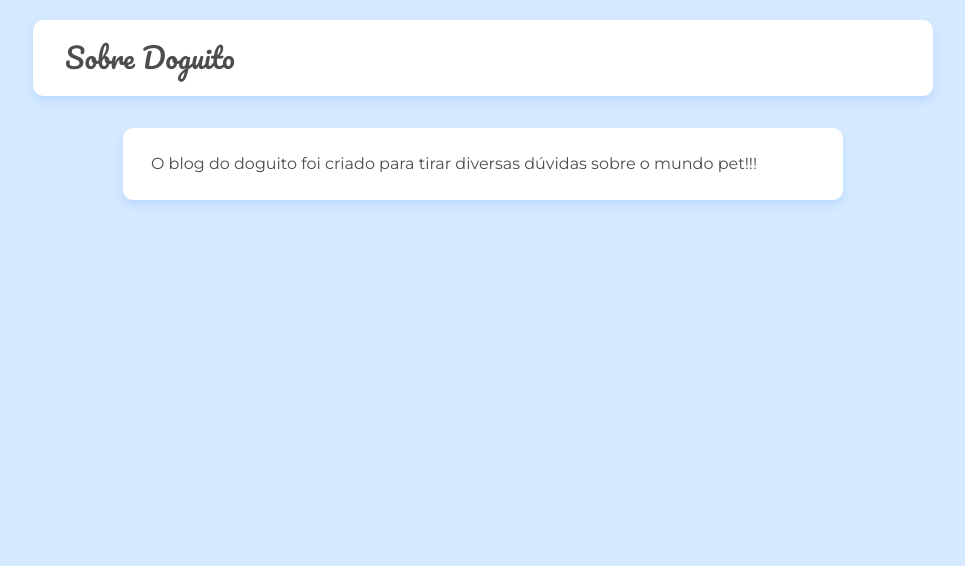
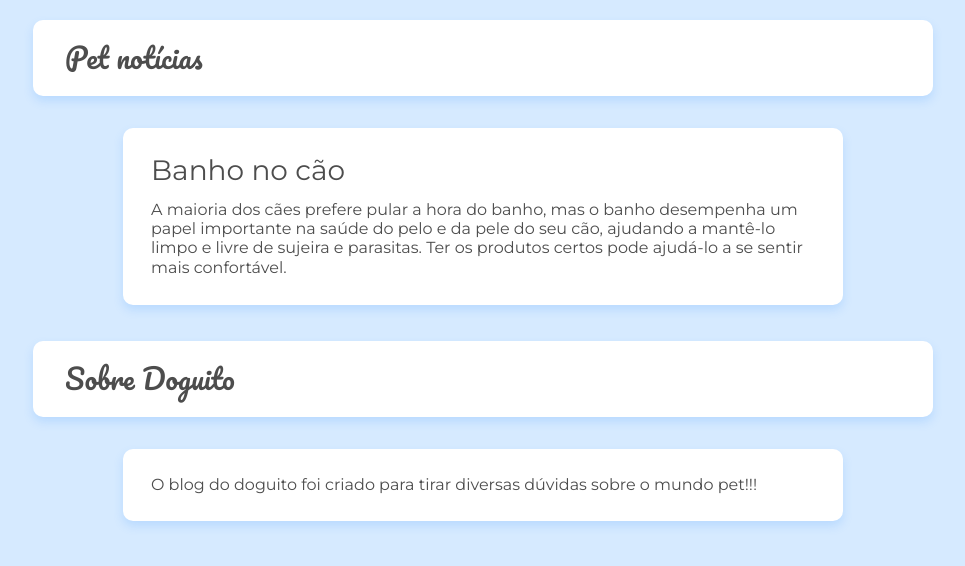
Before and after one commit to ERAjeje/AluraReactRouterSensedia, a React (Create React App) app in the folder petshop/: page /sobre in a window 1280 px wide. Shown: the top 566 px of the page, without its empty margins (157-1122 px from the left). Built offline with nearby package versions, Linux system fonts and the light colour scheme.

Commit message:
curso: primeira refatoração usando router

```diff
--- a/petshop/src/App.jsx
+++ b/petshop/src/App.jsx
@@ -3,20 +3,19 @@
 import Home from './paginas/Home'
 import Sobre from './paginas/Sobre'
 
+import { BrowserRouter as Router, Route } from 'react-router-dom'
+
 function App() {
 
-  const Router = () => {
-    const location = window.location.pathname;
-    if (location === '/sobre') {
-      return <Sobre />
-    }
-    return <Home />
-  };
-
   return (
-    <>
-      {Router()}
-    </>
+    <Router>
+      <Route path='/'>
+        <Home />
+      </Route>
+      <Route path='/sobre'>
+        <Sobre />
+      </Route>
+    </Router>
   )
 }
 
```
